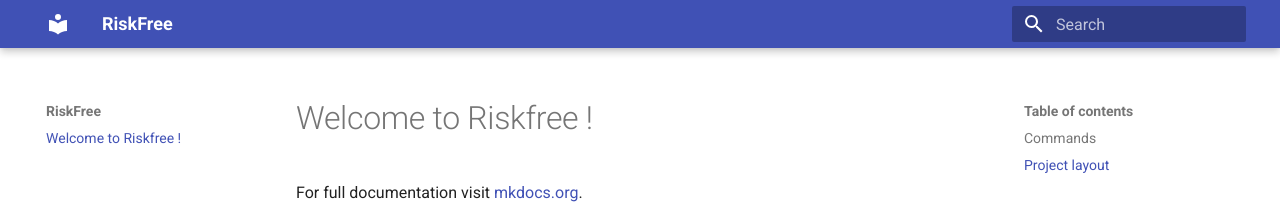
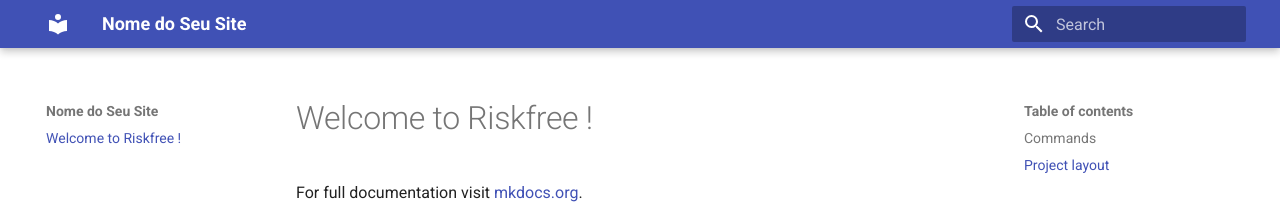
Before and after one commit to statspy-ml/riskfree, an MkDocs documentation site: the page built from docs/index.md, in a window 1280 px wide. Shown: the top 206 px of the page. Built offline with MkDocs 1.6.1 and Material for MkDocs 9.7.7, drawn with Linux system fonts in a browser that asks for light colours.

```diff
--- a/mkdocs.yml
+++ b/mkdocs.yml
@@ -1,6 +1,15 @@
-site_name: RiskFree
-
-site_url: https://riskfree.com.br
-
+site_name: "Nome do Seu Site"
 theme:
   name: material
+
+  palette:
+    primary: "indigo"
+    accent: "indigo"
+  font:
+    text: "Roboto"
+    code: "Roboto Mono"
+  # Adicione outros parâmetros de configuração do tema aqui
+
+# Outras configurações possíveis
+site_url: "https://statspy-mk.github.io/riskfree"
+use_directory_urls: true
```
